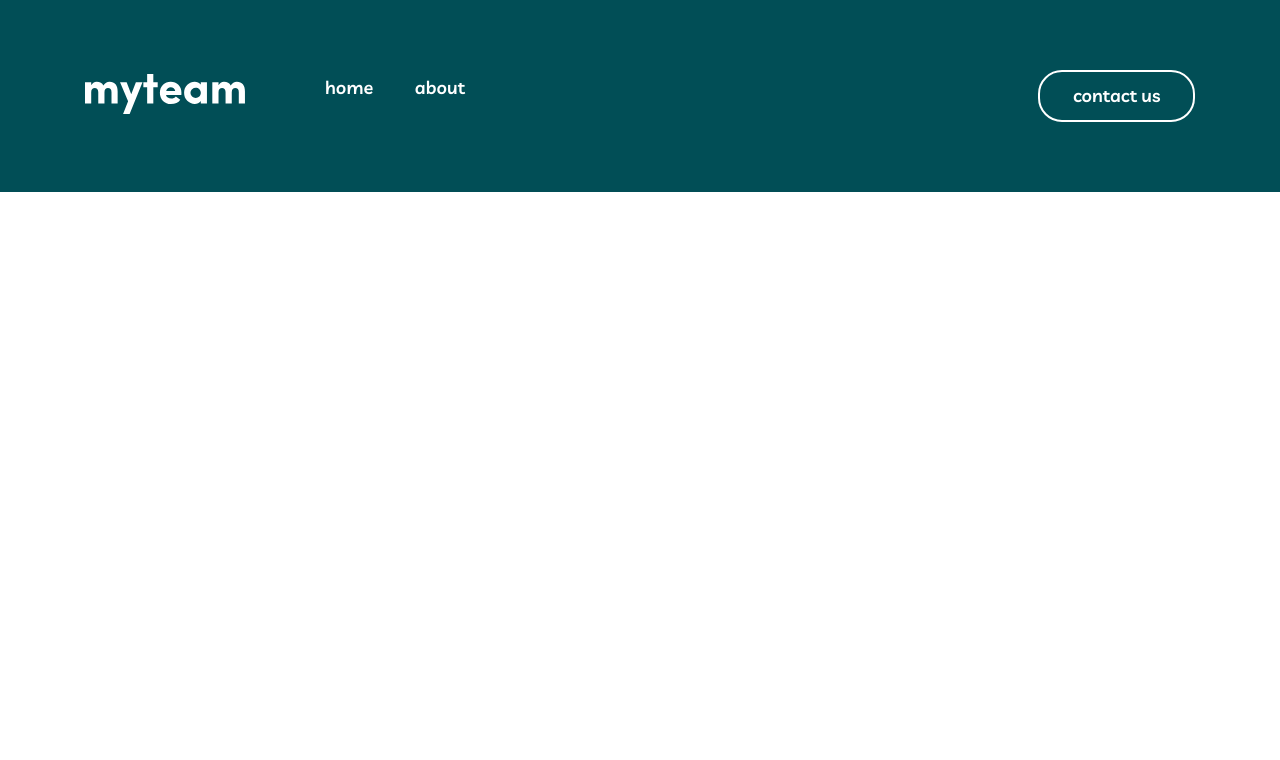
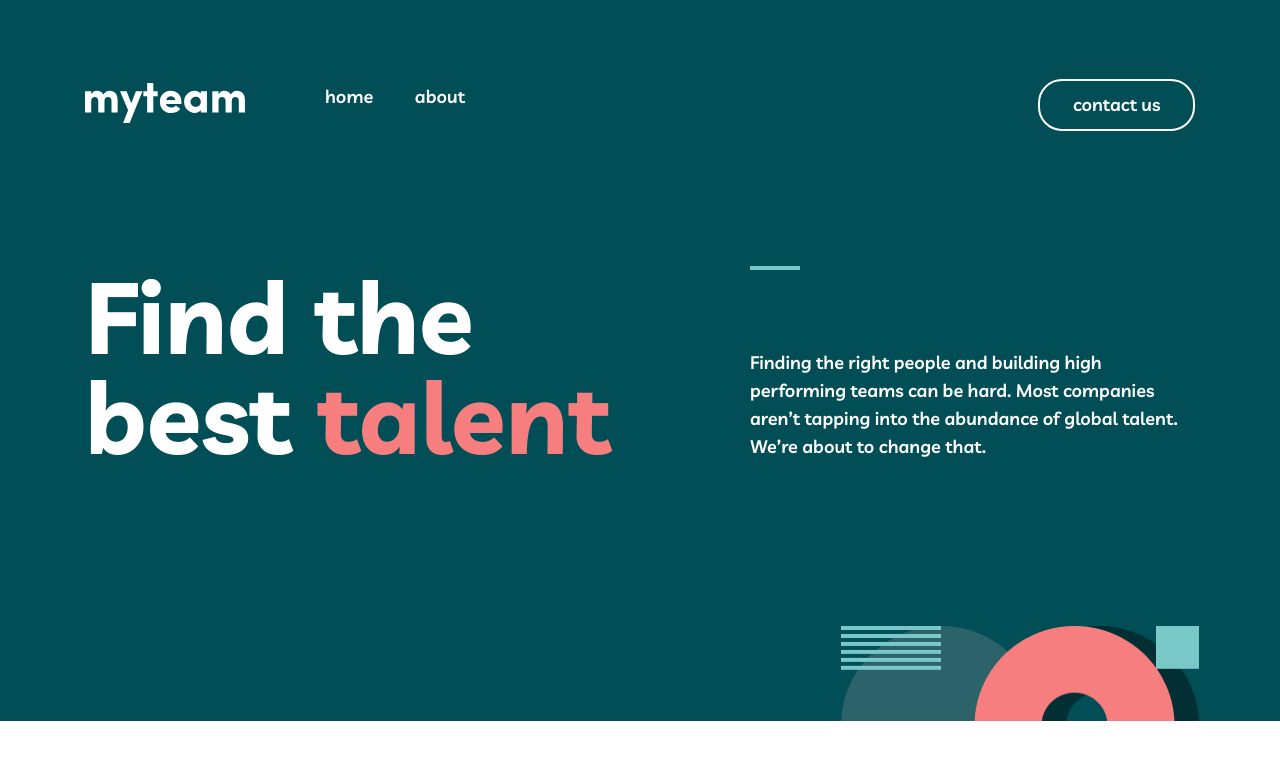
Before and after one commit to akhmedovcoder/app-myteam-client, a plain HTML site: page index.html in a window 1280 px wide. Drawn offline with Linux system fonts and the light colour scheme.

Commit message:
hero section done

```diff
--- a/css/style.css
+++ b/css/style.css
@@ -37,7 +37,7 @@ a {
 /* HEADER STYLE STARTED */
 
 .site__header {
-  padding: 70px 0;
+  padding: 79px 0;
   background-color: #014e56;
 }
 
@@ -74,7 +74,7 @@ a {
   font-size: 18px;
   line-height: 28px;
   color: #ffffff;
-  border: 2px solid #FFFFFF;
+  border: 2px solid #ffffff;
   border-radius: 24px;
   padding: 10px 32.5px;
 }
@@ -84,6 +84,50 @@ a {
 /* MAIN STYLE STARTED */
 
 /* HERO STYLE STARTED */
+
+.hero__section {
+  background-color: #014e56;
+  background-image: url(/images/hero-left-disk.png),
+    url(/images/hero-bottom-disk.png);
+    background-repeat: no-repeat;
+    background-position: calc(50% - 770px) calc(50% - 100px), calc(50% + 380px) calc(50% + 260px);
+}
+
+.hero__section-wrapper {
+  display: flex;
+  justify-content: space-between;
+  padding-top: 56px;
+  padding-bottom: 255px;
+}
+
+.hero__section-title {
+  width: 600px;
+  font-size: 100px;
+  font-weight: 700;
+  line-height: 100px;
+  color: #ffffff;
+}
+.hero__title-span {
+  color: #f67e7e;
+}
+
+.hero__section-desc::before {
+  content: "";
+  display: inline-block;
+  width: 50px;
+  height: 4px;
+  background-color: #79c8c7;
+  margin-bottom: 79px;
+}
+
+.hero__section-desc {
+  display: flex;
+  flex-direction: column;
+  width: 445px;
+  font-size: 18px;
+  line-height: 28px;
+  color: #ffffff;
+}
 /* HERO STYLE FINISHED */
 
 /* INFO STYLE STARTED */
--- a/index.html
+++ b/index.html
@@ -5,7 +5,7 @@
     <meta http-equiv="X-UA-Compatible" content="IE=edge" />
     <meta name="viewport" content="width=device-width, initial-scale=1.0" />
     <title>MyTeam</title>
-    <link rel="stylesheet" href="/css/style.css">
+    <link rel="stylesheet" href="/css/style.css" />
   </head>
   <body>
     <!-- HEADER SECTION START -->
@@ -41,7 +41,22 @@
 
     <!-- MAIN SECTION START -->
 
+    <main class="site__main">
       <!-- HERO SECTION START -->
+      <section class="hero__section">
+        <div class="container">
+          <div class="hero__section-wrapper">
+            <h1 class="hero__section-title">
+              Find the best <span class="hero__title-span">talent</span>
+            </h1>
+            <p class="hero__section-desc">
+              Finding the right people and building high performing teams can be
+              hard. Most companies aren’t tapping into the abundance of global
+              talent. We’re about to change that.
+            </p>
+          </div>
+        </div>
+      </section>
       <!-- HERO SECTION FINISHED -->
 
       <!-- INFO SECTION START -->
@@ -52,6 +67,7 @@
 
       <!-- CONTACT SECTION START -->
       <!-- CONTACT SECTION FINISHED -->
+    </main>
 
     <!-- MAIN SECTION FINISHED -->
 
```
Also changed, not shown: images/hero-bottom-disk.png (added), images/hero-left-disk.png (added). Lines whose indentation alone changed are shown as unchanged.
